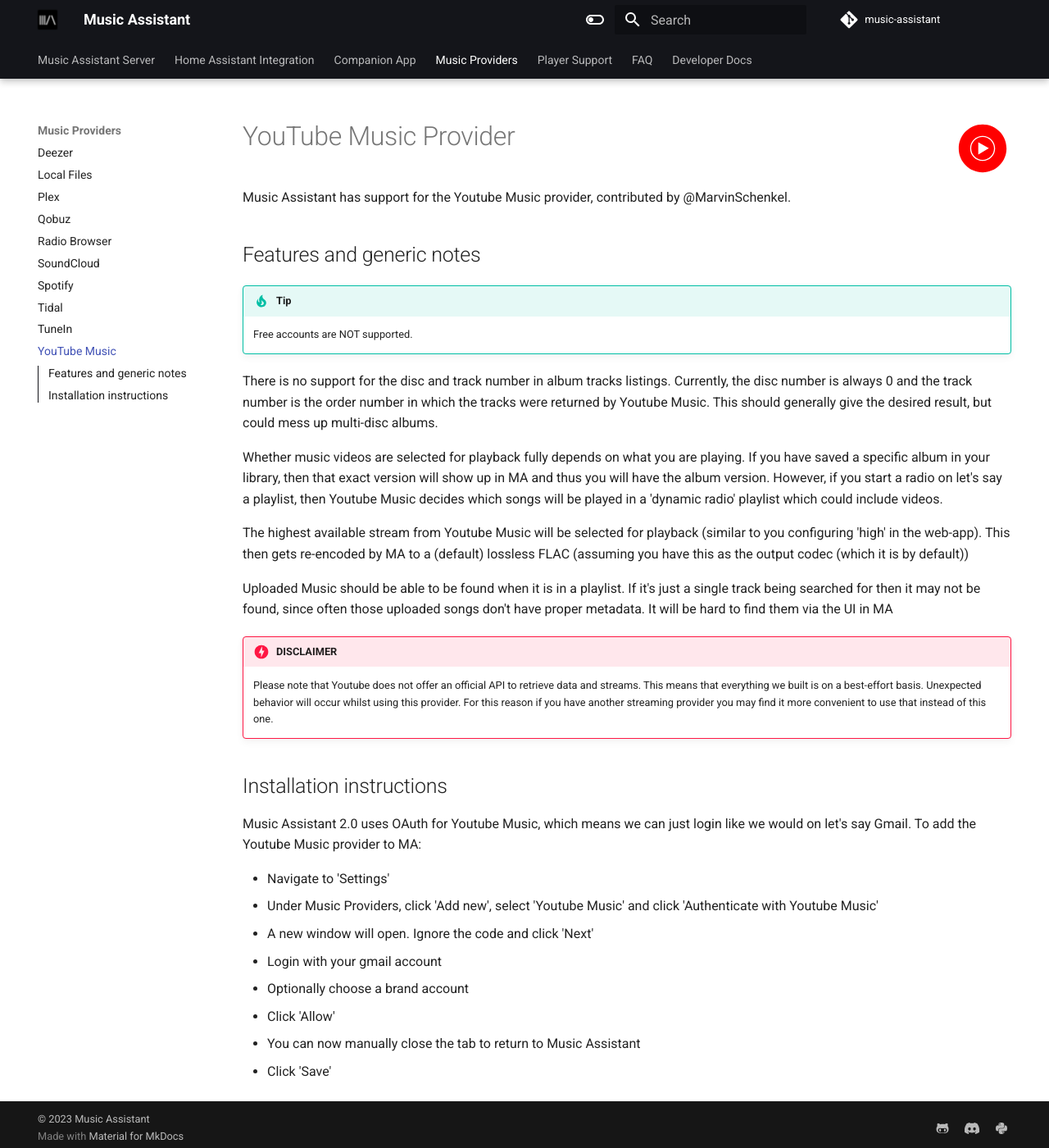
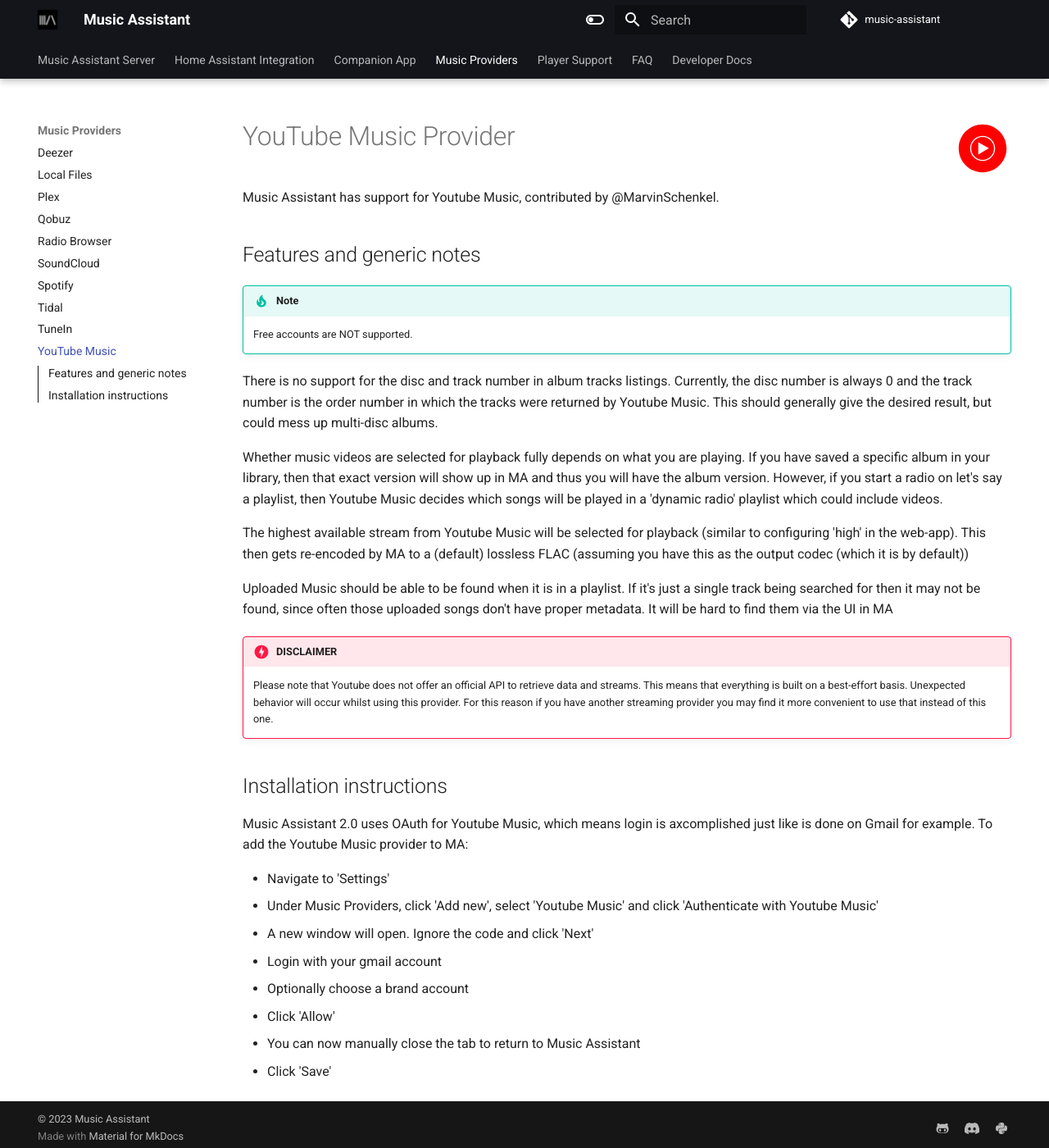
Before and after one commit to pwbriggs/music-assistant.github.io, an MkDocs documentation site: the page built from docs/music-providers/youtube-music.md, in a window 1280 px wide and 1400 px high. Shown: the whole window at 82% size. Built offline with MkDocs 1.6.1 and Material for MkDocs 9.7.7, drawn with Linux system fonts in a browser that asks for light colours.

Commit message:
Minor grammatical tweaks

```diff
--- a/docs/music-providers/youtube-music.md
+++ b/docs/music-providers/youtube-music.md
@@ -1,25 +1,25 @@
 # YouTube Music Provider ![Preview image](../assets/icons/ytm-icon.svg){ width=70 align=right }
 
-Music Assistant has support for the Youtube Music provider, contributed by @MarvinSchenkel.
+Music Assistant has support for Youtube Music, contributed by @MarvinSchenkel.
 
 ## Features and generic notes
 
-!!! tip
+!!! tip "Note"
     Free accounts are NOT supported.
 
 There is no support for the disc and track number in album tracks listings. Currently, the disc number is always 0 and the track number is the order number in which the tracks were returned by Youtube Music. This should generally give the desired result, but could mess up multi-disc albums.
 
 Whether music videos are selected for playback fully depends on what you are playing. If you have saved a specific album in your library, then that exact version will show up in MA and thus you will have the album version. However, if you start a radio on let's say a playlist, then Youtube Music decides which songs will be played in a 'dynamic radio' playlist which could include videos.
 
-The highest available stream from Youtube Music will be selected for playback (similar to you configuring 'high' in the web-app). This then gets re-encoded by MA to a (default) lossless FLAC (assuming you have this as the output codec (which it is by default))
+The highest available stream from Youtube Music will be selected for playback (similar to configuring 'high' in the web-app). This then gets re-encoded by MA to a (default) lossless FLAC (assuming you have this as the output codec (which it is by default))
 
 Uploaded Music should be able to be found when it is in a playlist. If it's just a single track being searched for then it may not be found, since often those uploaded songs don't have proper metadata. It will be hard to find them via the UI in MA
 
 !!! danger "DISCLAIMER"
-    Please note that Youtube does not offer an official API to retrieve data and streams. This means that everything we built is on a best-effort basis. Unexpected behavior will occur whilst using this provider. For this reason if you have another streaming provider you may find it more convenient to use that instead of this one.
+    Please note that Youtube does not offer an official API to retrieve data and streams. This means that everything is built on a best-effort basis. Unexpected behavior will occur whilst using this provider. For this reason if you have another streaming provider you may find it more convenient to use that instead of this one.
 
 ## Installation instructions
-Music Assistant 2.0 uses OAuth for Youtube Music, which means we can just login like we would on let's say Gmail. To add the Youtube Music provider to MA:
+Music Assistant 2.0 uses OAuth for Youtube Music, which means login is axcomplished just like is done on Gmail for example. To add the Youtube Music provider to MA:
 
 - Navigate to 'Settings'
 - Under Music Providers, click 'Add new', select 'Youtube Music' and click 'Authenticate with Youtube Music'
```
